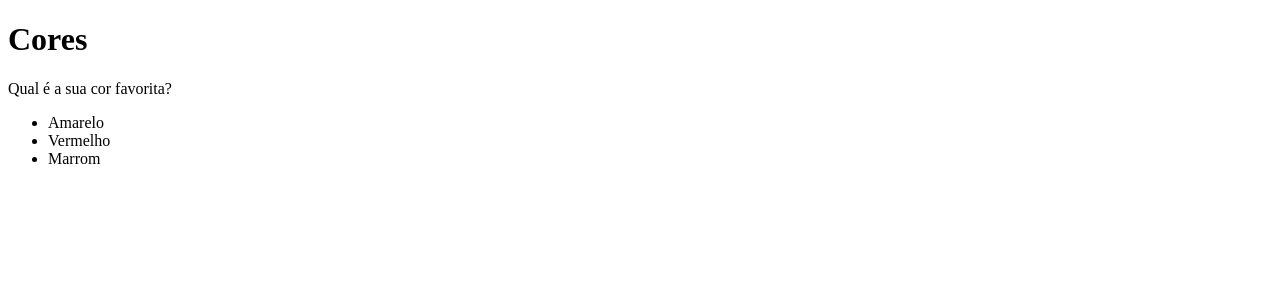
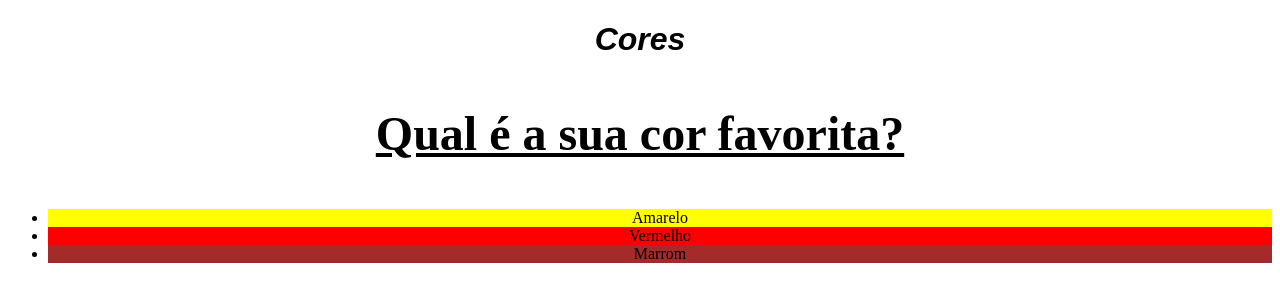
Before and after one commit to andrielisalves/exercicios, a plain HTML site: page introducao-html-e-css/exercicio4/index.html in a window 1280 px wide. Drawn offline with Linux system fonts and the light colour scheme.

Commit message:
Fazendo a estilização

```diff
--- a/introducao-html-e-css/exercicio4/index.html
+++ b/introducao-html-e-css/exercicio4/index.html
@@ -3,15 +3,39 @@
   <head>
     <meta charset="UTF-8">
     <title>HTML</title>
-    <style></style>
+    <style>
+      h1 {
+        font-family: sans-serif;
+        font-style: italic;
+      }
+      p {
+        font-weight: 600;
+        font-size: 3em;
+        text-decoration: underline;
+      }
+      body {
+        font-size: 16px;
+        text-align: center;
+        line-height: normal;
+      }
+      #amarelo {
+        background-color: yellow;
+      }
+      #vermelho {
+        background-color: red;
+      }
+      #marrom {
+        background-color: brown;
+      }
+    </style>
   </head>
   <body>
     <h1>Cores</h1>
     <p>Qual é a sua cor favorita?</p>
     <ul>
-      <li>Amarelo</li>
-      <li>Vermelho</li>
-      <li>Marrom</li>
+      <li id="amarelo">Amarelo</li>
+      <li id="vermelho">Vermelho</li>
+      <li id="marrom">Marrom</li>
     </ul>
   </body>
 </html>
```
